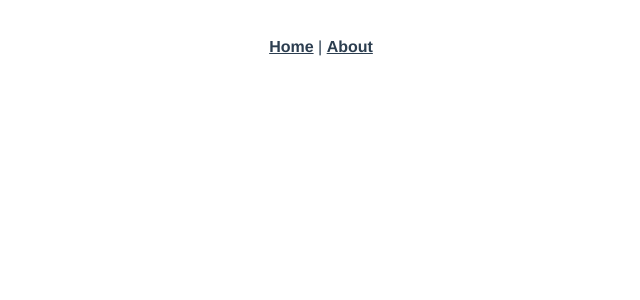
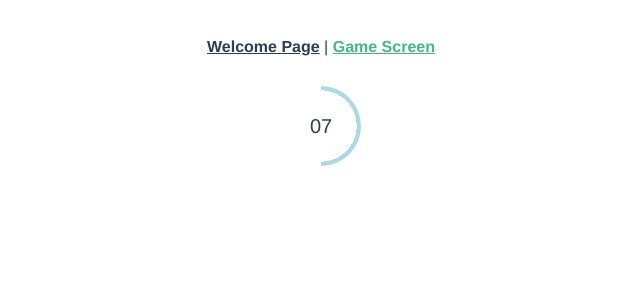
Before and after one commit to Allicce/memory-game, a Vue app: page /gameScreen in a window 1280 px wide. Shown: the top 300 px of the page, without its empty margins (319-959 px from the left). Built offline with nearby package versions, Linux system fonts and the light colour scheme.

Commit message:
router to Game Screen / fix eslint

```diff
--- a/package.json
+++ b/package.json
@@ -9,6 +9,7 @@
   },
   "dependencies": {
     "core-js": "^3.4.3",
+    "luxon": "^1.21.2",
     "vue": "^2.6.10",
     "vue-router": "^3.1.3",
     "vuex": "^3.1.2"
--- a/src/App.vue
+++ b/src/App.vue
@@ -1,8 +1,8 @@
 <template>
   <div id="app">
     <div id="nav">
-      <router-link to="/">Home</router-link> |
-      <router-link to="/about">About</router-link>
+      <router-link to="/">Welcome Page</router-link> |
+      <router-link to="/gameScreen">Game Screen</router-link>
     </div>
     <router-view/>
   </div>
--- /dev/null
+++ b/src/components/GameScreen.vue
@@ -0,0 +1,21 @@
+<template>
+  <div>
+    <Timer></Timer>
+  </div>
+
+</template>
+
+<script>
+    import Timer from '../views/Timer.vue'
+
+    export default {
+        name: "GameScreen",
+        components: {
+            'Timer': Timer
+        }
+    }
+</script>
+
+<style scoped>
+
+</style>
--- a/src/components/HelloWorld.vue
+++ /dev/null
@@ -1,60 +0,0 @@
-<template>
-  <div class="hello">
-    <h1>{{ msg }}</h1>
-    <p>
-      For a guide and recipes on how to configure / customize this project,<br>
-      check out the
-      <a href="https://cli.vuejs.org" target="_blank" rel="noopener">vue-cli documentation</a>.
-    </p>
-    <h3>Installed CLI Plugins</h3>
-    <ul>
-      <li><a href="https://github.com/vuejs/vue-cli/tree/dev/packages/%40vue/cli-plugin-babel" target="_blank" rel="noopener">babel</a></li>
-      <li><a href="https://github.com/vuejs/vue-cli/tree/dev/packages/%40vue/cli-plugin-router" target="_blank" rel="noopener">router</a></li>
-      <li><a href="https://github.com/vuejs/vue-cli/tree/dev/packages/%40vue/cli-plugin-vuex" target="_blank" rel="noopener">vuex</a></li>
-      <li><a href="https://github.com/vuejs/vue-cli/tree/dev/packages/%40vue/cli-plugin-eslint" target="_blank" rel="noopener">eslint</a></li>
-    </ul>
-    <h3>Essential Links</h3>
-    <ul>
-      <li><a href="https://vuejs.org" target="_blank" rel="noopener">Core Docs</a></li>
-      <li><a href="https://forum.vuejs.org" target="_blank" rel="noopener">Forum</a></li>
-      <li><a href="https://chat.vuejs.org" target="_blank" rel="noopener">Community Chat</a></li>
-      <li><a href="https://twitter.com/vuejs" target="_blank" rel="noopener">Twitter</a></li>
-      <li><a href="https://news.vuejs.org" target="_blank" rel="noopener">News</a></li>
-    </ul>
-    <h3>Ecosystem</h3>
-    <ul>
-      <li><a href="https://router.vuejs.org" target="_blank" rel="noopener">vue-router</a></li>
-      <li><a href="https://vuex.vuejs.org" target="_blank" rel="noopener">vuex</a></li>
-      <li><a href="https://github.com/vuejs/vue-devtools#vue-devtools" target="_blank" rel="noopener">vue-devtools</a></li>
-      <li><a href="https://vue-loader.vuejs.org" target="_blank" rel="noopener">vue-loader</a></li>
-      <li><a href="https://github.com/vuejs/awesome-vue" target="_blank" rel="noopener">awesome-vue</a></li>
-    </ul>
-  </div>
-</template>
-
-<script>
-export default {
-  name: 'HelloWorld',
-  props: {
-    msg: String
-  }
-}
-</script>
-
-<!-- Add "scoped" attribute to limit CSS to this component only -->
-<style scoped lang="scss">
-h3 {
-  margin: 40px 0 0;
-}
-ul {
-  list-style-type: none;
-  padding: 0;
-}
-li {
-  display: inline-block;
-  margin: 0 10px;
-}
-a {
-  color: #42b983;
-}
-</style>
--- a/src/router/index.js
+++ b/src/router/index.js
@@ -1,22 +1,26 @@
 import Vue from 'vue'
 import VueRouter from 'vue-router'
-import Home from '../views/Home.vue'
+import About from '../views/About.vue'
+import GameScreen from '../components/GameScreen'
+import WelcomePage from '../views/WelcomePage'
 
 Vue.use(VueRouter)
 
 const routes = [
   {
     path: '/',
-    name: 'home',
-    component: Home
+    name: 'welcomePage',
+    component: WelcomePage
   },
   {
     path: '/about',
     name: 'about',
-    // route level code-splitting
-    // this generates a separate chunk (about.[hash].js) for this route
-    // which is lazy-loaded when the route is visited.
-    component: () => import(/* webpackChunkName: "about" */ '../views/About.vue')
+    component: About
+  },
+  {
+    path: '/gameScreen',
+    name: 'gameScreen',
+    component: GameScreen
   }
 ]
 
--- /dev/null
+++ b/src/views/Timer.vue
@@ -0,0 +1,128 @@
+<template>
+  <main id="clock">
+    <template v-if="finished">
+      BOOM
+    </template>
+    <template v-else>
+      <time :style="gradient" class="timer">
+        <div class="time_container" v-bind:class="{flicking : !isEndThreeSeconds}">
+          {{display}}
+        </div>
+      </time>
+    </template>
+  </main>
+</template>
+
+<script>
+    import {DateTime, Duration} from "luxon";
+
+    export default {
+        name: "Timer",
+        data() {
+            return {
+                start: DateTime.local(),
+                now: DateTime.local(),
+                end: DateTime.local().plus({seconds: 15}),
+                tick: null
+            }
+        },
+        watch: {
+            now() {
+                if (this.finished) {
+                    clearInterval(this.tick)
+                }
+            }
+        },
+        computed: {
+            total() {
+                return this.end.diff(this.start).toObject()
+            },
+            remaining() {
+                return this.end.diff(this.now).toObject()
+            },
+            elapsed() {
+                return this.now.diff(this.start).toObject()
+            },
+            percent() {
+                return this.elapsed.milliseconds / this.total.milliseconds * 100
+            },
+            display() {
+                return Duration.fromObject(this.remaining).toFormat('ss')
+            },
+            finished() {
+                return this.now >= this.end
+            },
+            isEndThreeSeconds() {
+                return this.end - this.now >= 3000
+            },
+            changeColor() {
+                if(this.isEndThreeSeconds) {
+                    return 'lightblue'
+                } else {
+                    return 'red'
+                }
+            },
+            gradient() {
+                return {
+                    background: `radial-gradient(white 63%, transparent 61%), conic-gradient(${this.changeColor} 0% ${this.percent}%, transparent ${this.percent}% 100%)`
+                }
+            }
+        },
+        mounted() {
+            this.tick = setInterval(() => {
+                this.now = DateTime.local()
+            }, 10)
+        }
+    }
+</script>
+
+<style scoped>
+  @import url('https://fonts.googleapis.com/css?family=Orbitron');
+
+  html, body, main {
+    height: 100%;
+    width: 100%;
+  }
+
+  body {
+    /*background: black;*/
+    color: #D53738;
+    font: 7vh 'Orbitron', sans-serif;
+  }
+
+  main {
+    align-items: center;
+    display: flex;
+    justify-content: center;
+  }
+
+  time {
+    border-radius: 50%;
+    height: 10vh;
+    width: 10vh;
+  }
+
+  .timer {
+    display: flex;
+    justify-content: center;
+    align-items: center;
+  }
+
+  .time_container {
+    font-size: 20px;
+  }
+
+  .flicking {
+    -webkit-animation: flicker 2s infinite;
+    color: red;
+  }
+
+  @-webkit-keyframes flicker
+  {
+    0% {opacity:1;}
+    25% {opacity:0;}
+    50% {opacity:1;}
+    75% {opacity:0;}
+  }
+
+</style>
--- a/src/views/Home.vue
+++ b/src/views/WelcomePage.vue
@@ -1,18 +1,17 @@
 <template>
   <div class="home">
     <img alt="Vue logo" src="../assets/logo.png">
-    <HelloWorld msg="Welcome to Your Vue.js App"/>
+
   </div>
 </template>
 
 <script>
 // @ is an alias to /src
-import HelloWorld from '@/components/HelloWorld.vue'
 
 export default {
   name: 'home',
   components: {
-    HelloWorld
+
   }
 }
 </script>
```
Also changed, not shown: .eslintrc.js, 2 other files (tests, documents, lock files or other folders).
